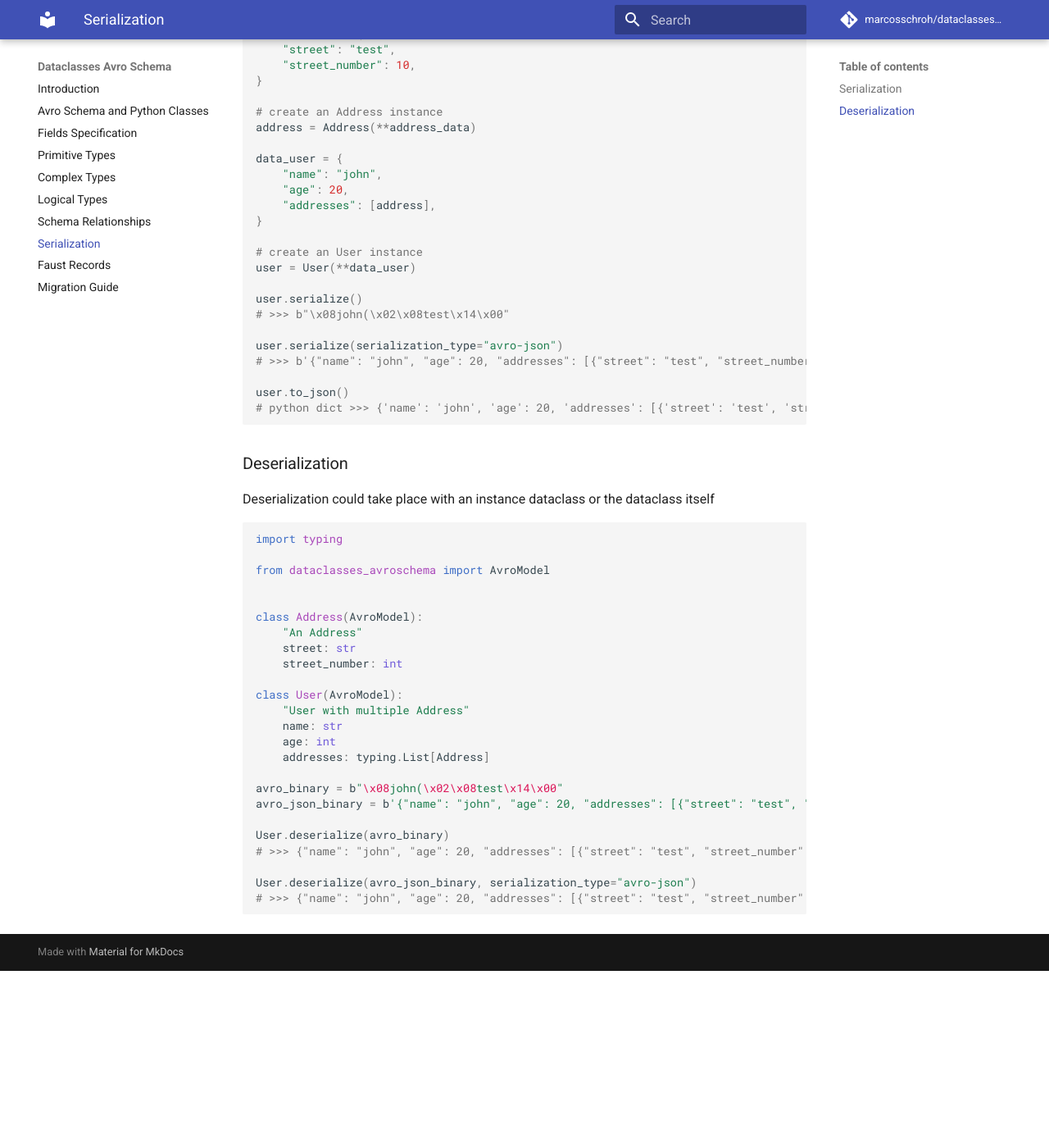
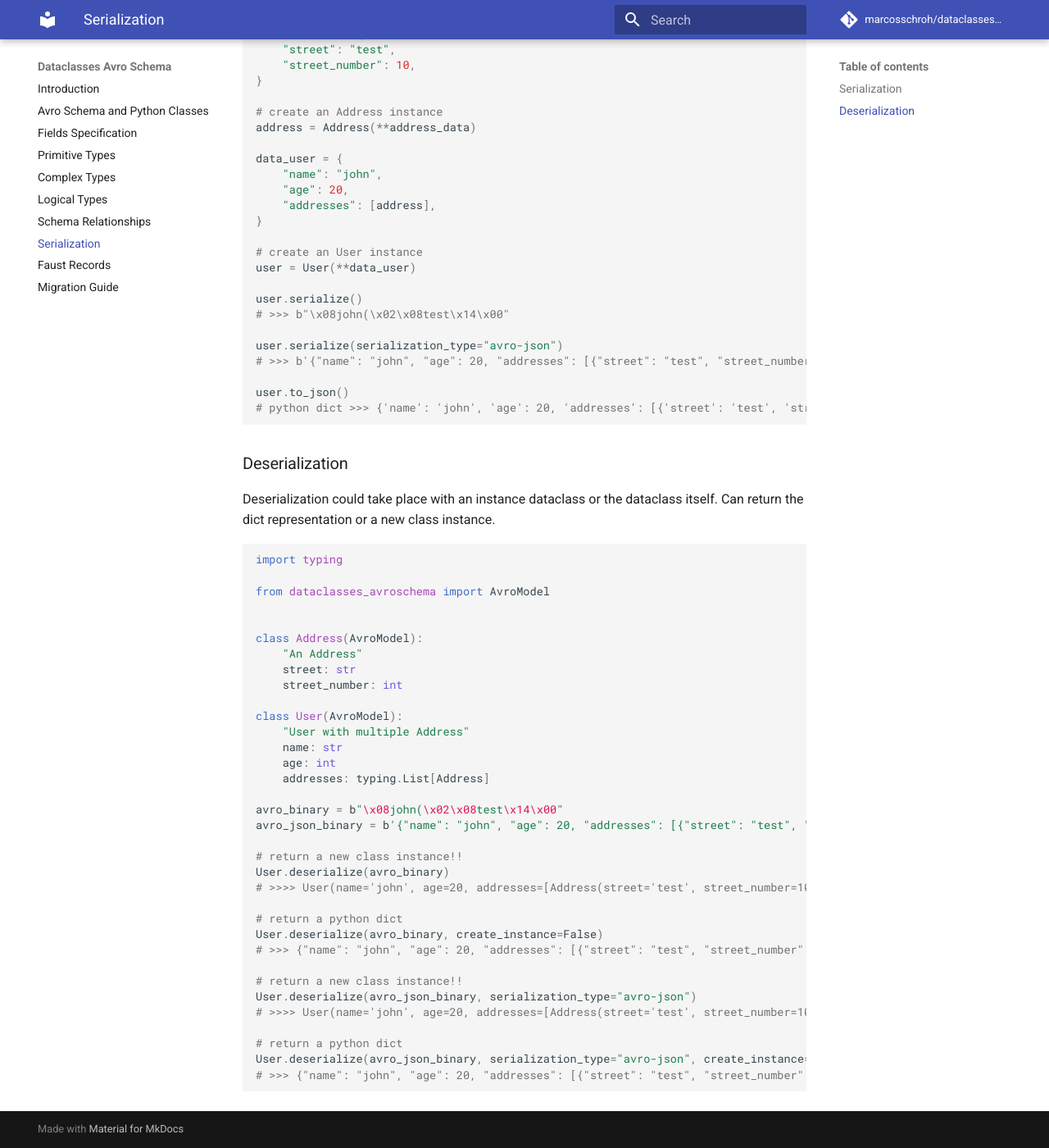
Before and after one commit to marcosschroh/dataclasses-avroschema, an MkDocs documentation site: the page built from docs/serialization.md, in a window 1280 px wide and 1400 px high, scrolled down 710 px. Shown: the whole window at 82% size. Built offline with MkDocs 1.6.1 and Material for MkDocs 9.7.7, drawn with Linux system fonts in a browser that asks for light colours; comment, search, counter and statistics services are not loaded; before the commit the page ends 1894 px from its top, so only the background shows below that.

Commit message:
doc: documentation updated

````diff
--- a/docs/serialization.md
+++ b/docs/serialization.md
@@ -55,7 +55,7 @@ user.to_json()
 
 ### Deserialization
 
-Deserialization could take place with an instance dataclass or the dataclass itself
+Deserialization could take place with an instance dataclass or the dataclass itself. Can return the dict representation or a new class instance.
 
 ```python
 import typing
@@ -77,9 +77,19 @@ class User(AvroModel):
 avro_binary = b"\x08john(\x02\x08test\x14\x00"
 avro_json_binary = b'{"name": "john", "age": 20, "addresses": [{"street": "test", "street_number": 10}]}'
 
+# return a new class instance!!
 User.deserialize(avro_binary)
+# >>>> User(name='john', age=20, addresses=[Address(street='test', street_number=10)])
+
+# return a python dict
+User.deserialize(avro_binary, create_instance=False)
 # >>> {"name": "john", "age": 20, "addresses": [{"street": "test", "street_number": 10}]}
 
+# return a new class instance!!
 User.deserialize(avro_json_binary, serialization_type="avro-json")
+# >>>> User(name='john', age=20, addresses=[Address(street='test', street_number=10)])
+
+# return a python dict
+User.deserialize(avro_json_binary, serialization_type="avro-json", create_instance=False)
 # >>> {"name": "john", "age": 20, "addresses": [{"street": "test", "street_number": 10}]}
 ```
````
Also changed, not shown: CHANGELOG.md (+5 -0 lines), README.md (+12 -2 lines).
